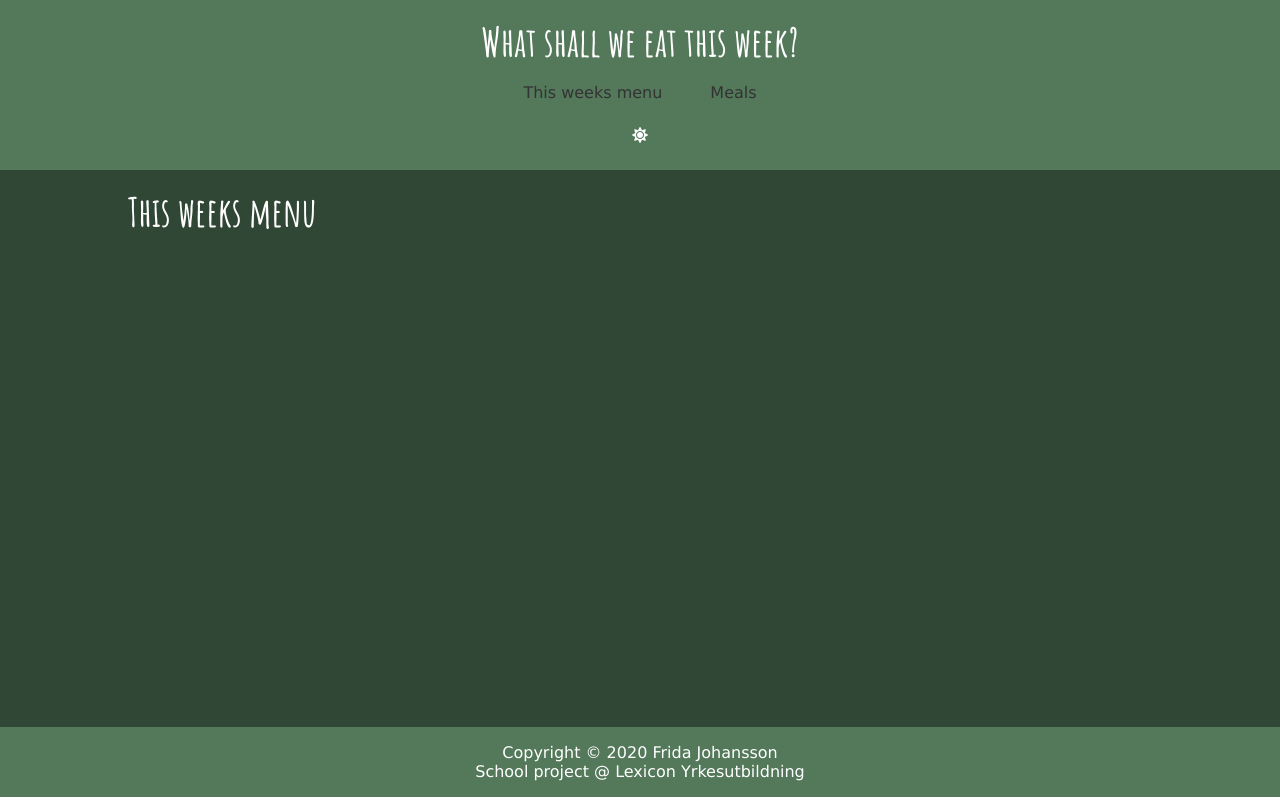
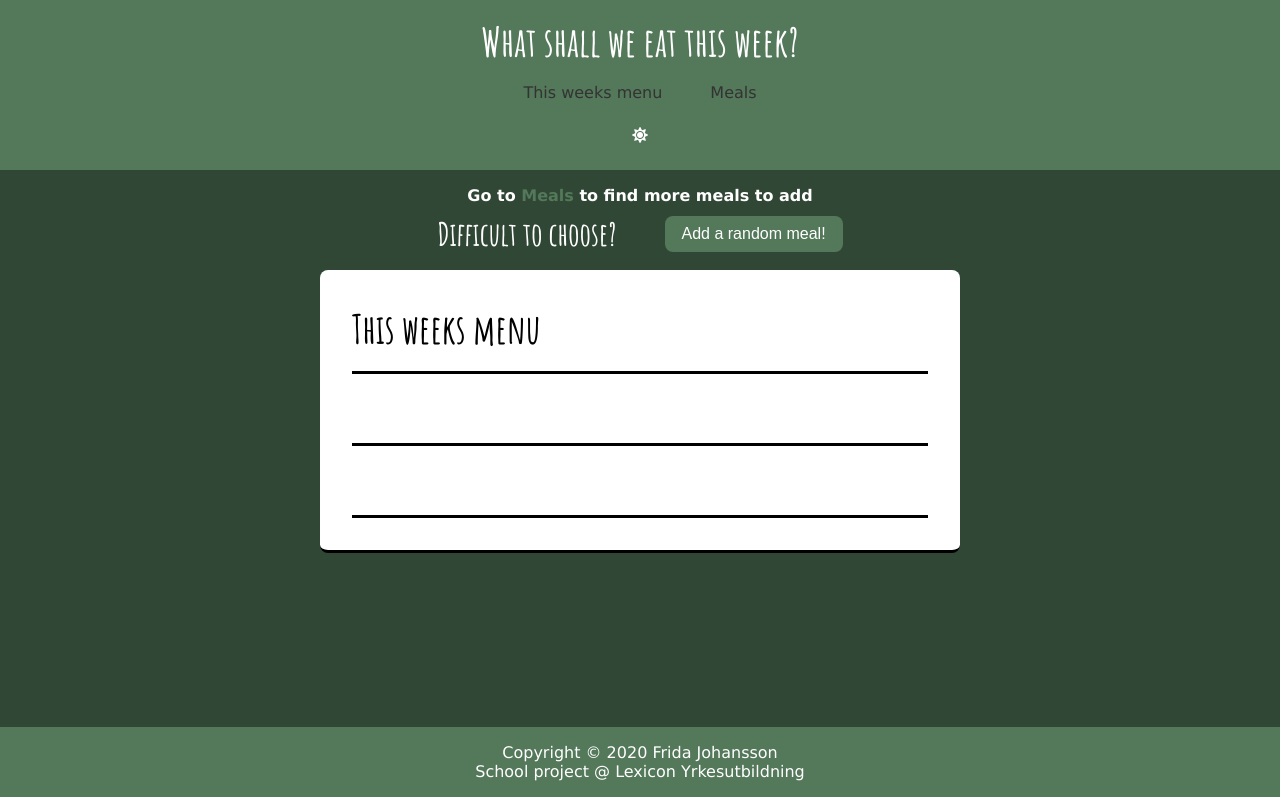
Before and after one commit to johanssonfridamaria/meals-of-the-week-app, a Vue app: page / in a window 1280 px wide. Built offline with nearby package versions, Linux system fonts and the light colour scheme.

Commit message:
added menu container, updated css

```diff
--- a/src/views/ThisWeeksMenu.vue
+++ b/src/views/ThisWeeksMenu.vue
@@ -1,28 +1,39 @@
 <template>
-  <div>
-    <h1>This weeks menu</h1>
-    <div class="d-flex row-wrap">
-      <div v-if="!menu">
-        <h2>You have not added any meals yet</h2>
+  <div class="d-flex menu-container column">
+    <div class="mb-1 card d-flex column">
+       <h3 >Go to <router-link class="link" :class="{'text-dark': isDarkTheme }" to="/meals">
+       Meals
+      </router-link> to find more meals to add</h3>
+      <random-meal />
+    </div>
+
+
+    <div class="d-flex column menu">
+      <div class="menu-row ">
+        <h1 class="mb-1 text-center">This weeks menu</h1>
       </div>
-      <mealCard v-else
-        v-for="meal in menu"
-        :key="meal.id"
-        :meal="meal"
-        @minusClick="delFromMenu(meal.id)"
-      />
+      <div class="menu-row" v-for="meal in menu" :key="meal.id">
+        <div v-if="!menu">
+          <h2>You have not added any meals yet</h2>
+        </div>
+        <mealInMenu v-else :meal="meal" @minusClick="delFromMenu(meal.id)" />
+      </div>
+      <div class="menu-row"></div>
+      <div class="menu-row"></div>
     </div>
   </div>
 </template>
 
 <script>
-import MealCard from '../components/Meals/MealCard';
 import { mapGetters, mapActions } from 'vuex';
+import MealInMenu from '../components/Meals/MealInMenu.vue';
+import RandomMeal from '../components/Meals/RandomMeal.vue';
 
 export default {
   name: 'ThisWeeksMenu',
   components: {
-    MealCard,
+    MealInMenu,
+    RandomMeal,
   },
   methods: {
     ...mapActions(['delFromMenu']),
@@ -34,4 +45,35 @@ export default {
 </script>
 
 <style scoped>
+.card{
+align-items: center;
+}
+.link{
+  text-decoration: none;
+  color:  #53785a;
+  font-size: 1rem;
+  cursor: pointer;
+}
+.menu-container{
+  align-items: center;
+}
+.menu {
+  background: #fff;
+  border-bottom: 0.2rem solid #000;
+  border-radius: 0.5rem;
+  padding: 2rem;
+  color: #000;
+  width: 100%;
+  max-width: 40rem;
+}
+.menu-row {
+  height: 4.5rem;
+  border-bottom: 0.2rem solid #000;
+  display: flex;
+  align-content: center;
+  align-items: center;
+}
+/* .menu-row h1{
+  text-align: center;
+} */
 </style>
```
